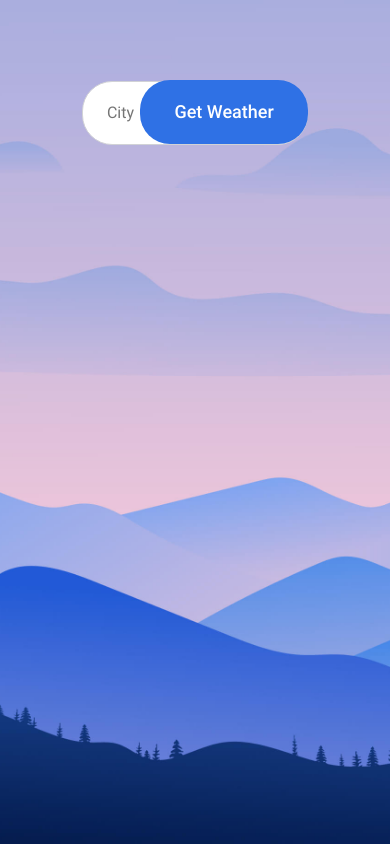
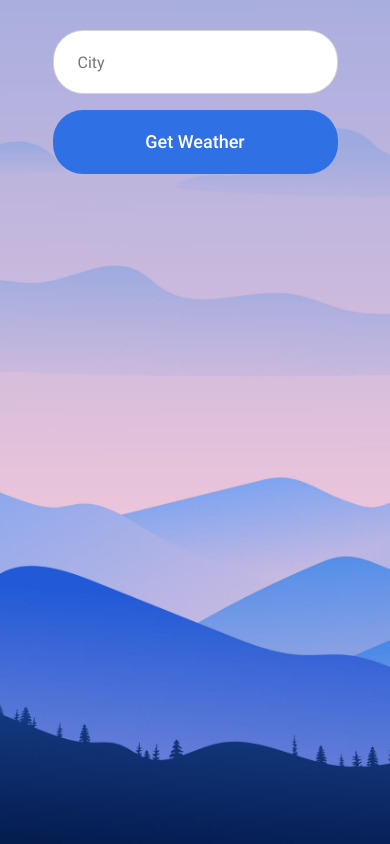
Before and after one commit to Sandhani1704/weather-app, a React (Create React App) app: page / in a window 390 px wide. Built offline with nearby package versions, Linux system fonts and the light colour scheme.

Commit message:
feat: add new styles

```diff
--- a/src/App.css
+++ b/src/App.css
@@ -2,12 +2,12 @@
   text-align: center;
   margin: 0 auto;
   width: 100%;
-    display: flex;
-    flex-direction: column;
+  display: flex;
+  flex-direction: column;
 }
 
 .App__image {
-  position: fixed;
+  /* position: fixed; */
     top: 0;
     left: 0;
     height: 100%;
@@ -26,6 +26,12 @@
 }
 
 .conteiner-cards {
-  display: flex;
-  justify-content: center;
+  display: grid;
+  /* justify-content: center; */
+  margin: 0 auto;
+  padding: 0;
+	gap: 30px 30px;
+  /* grid-template-columns: 1fr 1fr 1fr 1fr 1fr; */
+  /* grid-template-columns: repeat(auto-fill, 100px);  */
+  grid-template-columns: repeat(auto-fit, minmax(100px, 1fr))
 }
--- a/src/components/Cards.css
+++ b/src/components/Cards.css
@@ -1,7 +1,12 @@
-.card-conteiner {
-    margin-right: 50px;
+.card-list {
+    /* margin-right: 50px; */
     /* display: flex;
   justify-content: center; */
+    /* display: grid;
+	padding: 0;
+	gap: 16px 16px;
+    grid-template-columns: 1fr 1fr 1fr 1fr 1fr 1fr; */
+    justify-content: center;
 }
 
 .card_description {
--- a/src/components/Cards.js
+++ b/src/components/Cards.js
@@ -22,7 +22,8 @@ const Cards = (props) => {
     const getWeekDay = props.day.date;
 
     return (
-        <div className='card-conteiner'>
+        <div className='card-list'>
+            {/* <div className='card-conteiner'> */}
 
             <p className='card__date'>{moment(getWeekDay).format('dddd')}</p>
             <p className='card__date'>{moment(getWeekDay).format('MMM Do YY')}</p>
@@ -32,7 +33,7 @@ const Cards = (props) => {
             {minMaxTemp(props.day.max_temp, props.day.min_temp)}
 
             <p className='card_description'>{props.day.description}</p>
-
+            {/* </div> */}
         </div>
     )
 }
--- a/src/components/Form.css
+++ b/src/components/Form.css
@@ -77,3 +77,24 @@ form {
     margin-left: -168px;
     cursor: pointer;
   }
+
+  @media screen and (max-width: 660px) {
+    .search-form {
+      flex-direction: column;
+    }
+    .search-form__input {
+      height: 56px;
+      width: 100%;
+    }
+    .search-form__button-find {
+      width: 100%;
+      margin: 0;
+      margin-top: 16px;
+    }
+  }
+
+  @media screen and (max-width: 482px) {
+    .search-form {
+      padding: 30px calc(50% - min(285px, 89%) / 2) 32px;
+    }
+  }
```
Also changed, not shown: 1 other file (tests, documents, lock files or other folders).
